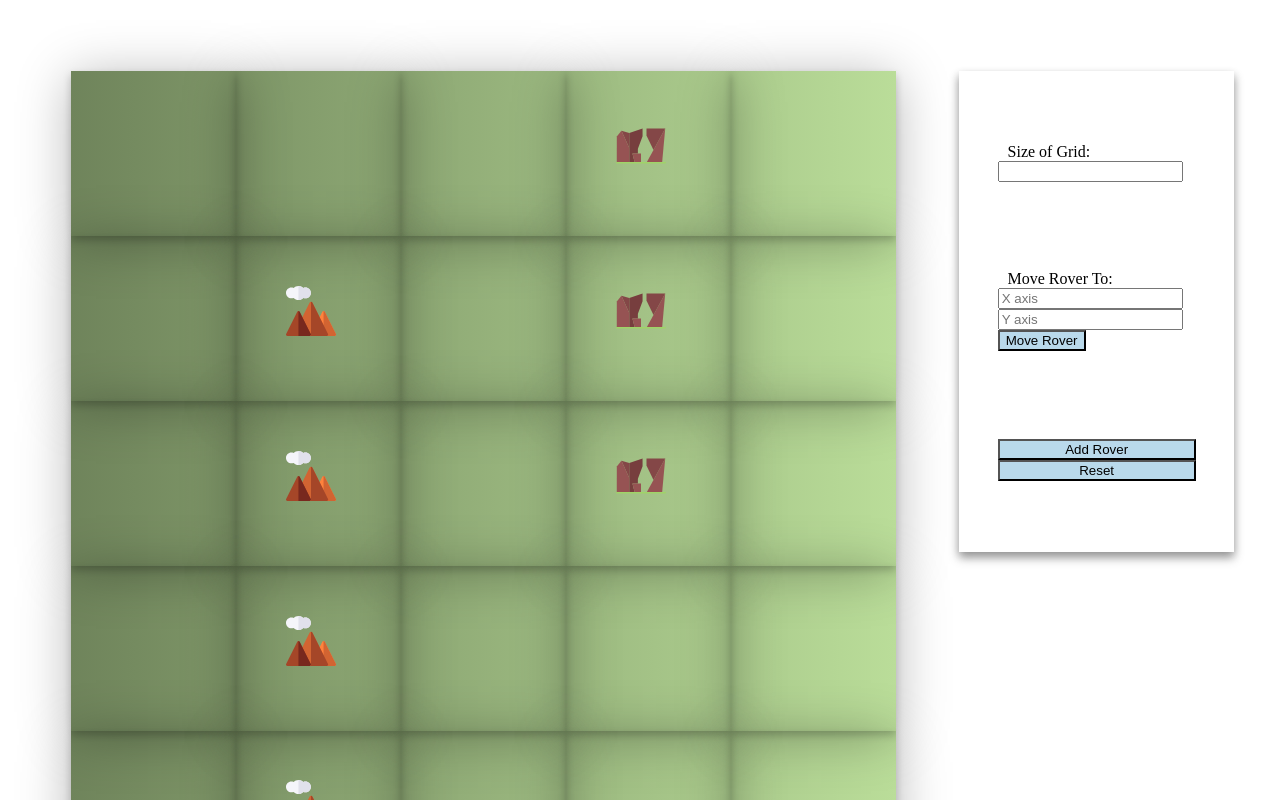
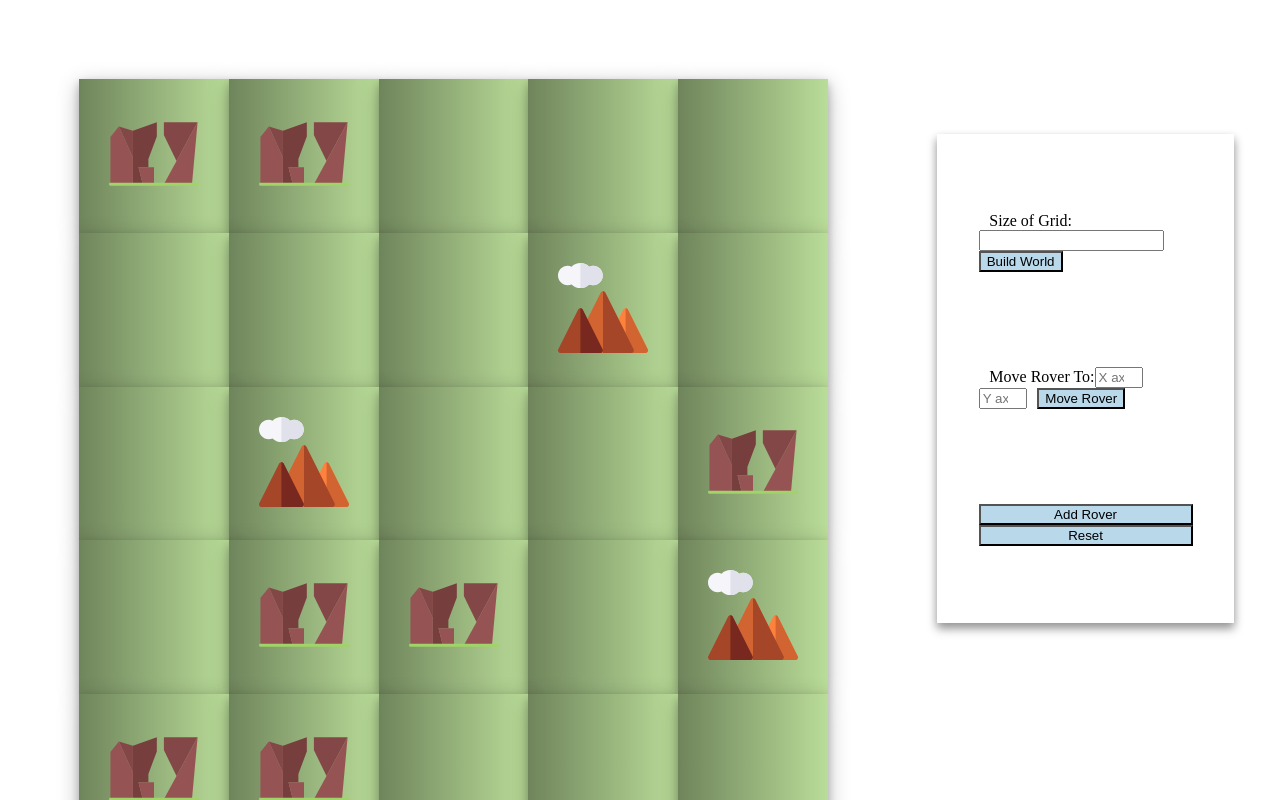
Before and after one commit to wiedld/reactive-rover, a React app in the folder client/: page / in a window 1280 px wide. Shown: the top 800 px of the page. Built offline with nearby package versions, Linux system fonts and the light colour scheme.

Commit message:
interactive world build, and fix css

```diff
--- a/client/src/control-panel/index.tsx
+++ b/client/src/control-panel/index.tsx
@@ -1,8 +1,12 @@
-import React from 'react';
+import React, { useState } from 'react';
 import injectSheet, { WithStylesProps } from 'react-jss';
 import classNames from 'classnames';
+import { Dispatch } from '../hooks';
 
 interface ControlsProps {
+    maxLoc: number;
+    newWorld: (e: number) => void;
+    // moveToLoc: Dispatch;
 }
 
 const styles = {
@@ -31,24 +35,43 @@ type StyledProps = WithStylesProps<typeof styles> & ControlsProps;
 
 
 const Controls = injectSheet(styles)(({
-    classes
+    classes,
+    maxLoc,
+    newWorld,
+    // moveToLoc
 }: StyledProps) => {
 
     const t = () => {};
 
+    const [size, setSize] = useState(0);
+    const [x, setX] = useState(1);
+    const [y, setY] = useState(1);
+
     return (
         <div className={classes.container}>
-            <form onSubmit={t}>
+            <form onSubmit={e => { e.preventDefault(); newWorld(size); }}>
                 <label>
                     Size of Grid:
-                    <input type="number" name="world size" />
+                    <input type="number" name="world size" onChange={e => setSize(parseInt(e.target.value))} />
                 </label>
+                <input type="submit" value="Build World" className={classes.but} />
             </form>
             <form onSubmit={t}>
                 <label>
                     Move Rover To:
-                    <input type="number" name="X axis" placeholder="X axis" />
-                    <input type="number" name="Y axis" placeholder="Y axis" />
+                    <input
+                        type="number"
+                        name="X axis"
+                        min="1" max={maxLoc}
+                        placeholder="X axis"
+                        onChange={e => setX(parseInt(e.target.value))} />
+                    <input
+                        type="number"
+                        name="Y axis"
+                        min="1"
+                        max={maxLoc}
+                        placeholder="Y axis"
+                        onChange={e => setY(parseInt(e.target.value))} />
                 </label>
                 <input type="submit" value="Move Rover" className={classes.but} />
             </form>
--- a/client/src/grid/index.tsx
+++ b/client/src/grid/index.tsx
@@ -12,7 +12,6 @@ interface GridProps {
 
 const styles = {
     grid: {
-        backgroundImage: 'linear-gradient(to right, #6f845b, #badd99)',
         display: 'flex',
         flexDirection: 'column',
         flexWrap: 'nowrap',
@@ -21,7 +20,8 @@ const styles = {
         top: '0',
         bottom: '0',
         left: '0',
-        right: '0'
+        right: '0',
+        padding: '8%'
     }
 };
 type StyledProps = WithStylesProps<typeof styles> & GridProps;
--- /dev/null
+++ b/client/src/hooks.ts
@@ -0,0 +1,33 @@
+import React, { useState, useEffect } from 'react';
+import PhysicalWorld from './world';
+import Robot from './robot';
+import { Location } from './global-types';
+
+export type Dispatch = React.Dispatch<React.SetStateAction<any>>;
+
+
+export function useWorld(): [PhysicalWorld, (n: number) => void] {
+    const createWorld = (x = 5, y = 5) => new PhysicalWorld(x,y);
+    const [world, setWorld] = useState(createWorld());
+    const newWorld = (n: number) => setWorld(createWorld(n,n));
+
+    return [world, newWorld];
+}
+
+export function createRobot(world: PhysicalWorld): [Robot, Dispatch] {
+     // @ts-ignore
+    const createRobot = (loc = [2,2], dir = 'N') => new Robot(world, loc, dir);
+    const [robot, moveToLoc] = useState(createRobot());
+
+    useEffect(() => {
+        // @ts-ignore
+        function handleUserInput (e) {
+            console.log('e', e);
+            // FIXME: get from user selection? Any sized world?
+            // const loc: Location = [2,2];
+            // robot.moveTo(loc);
+        }
+    });
+
+    return [robot, moveToLoc];
+}
--- a/client/src/index.tsx
+++ b/client/src/index.tsx
@@ -1,44 +1,31 @@
-import React, { useState, useEffect } from 'react';
+import React from 'react';
 import { render } from 'react-dom';
 import injectSheet, { WithStylesProps } from 'react-jss';
 import classNames from 'classnames';
 import SquareContainer from './square-container';
 import Grid from './grid';
 import ControlPanel from './control-panel';
-import PhysicalWorld from './world';
-import { World } from './global-types';
+import { useWorld, createRobot } from './hooks';
 
 const styles = {
     container: {
-        display: 'flex',
+        display: 'flex'
     },
     controls: {
         flex: '1',
-        paddingTop: '5%',
-        paddingRight: '3%'
+        padding: '10% 3%'
     },
     grid: {
-        flex: '3',
-        padding: '5%'
+        flex: '3'
     }
 };
+
 
 const App = injectSheet(styles)(({
     classes
 }) => {
-    const createWorld = (x = 5, y = 5) => new PhysicalWorld(x,y);
-    const [world, setWorld] = useState(createWorld());
-
-    useEffect(() => {
-        // @ts-ignore
-        function handleUserInput (e) {
-            // FIXME: get from user selection? Any sized world?
-            const x = 5;
-            const y = 5;
-
-            setWorld(createWorld(x,y));
-        }
-    });
+    const [world, newWorld] = useWorld();
+    // const [robot, moveToLoc] = createRobot(world);
 
     return (
         <div className={classes.container}>
@@ -48,7 +35,11 @@ const App = injectSheet(styles)(({
                 </SquareContainer>
             </div>
             <div className={classes.controls}>
-                <ControlPanel />
+                <ControlPanel
+                    maxLoc={world.worldMap.length}
+                    newWorld={newWorld}
+                    // moveToLoc={moveToLoc}
+                />
             </div>
         </div>
     );
--- a/client/src/tile/index.tsx
+++ b/client/src/tile/index.tsx
@@ -13,16 +13,20 @@ interface TileProps {
 }
 
 const styles = {
+    blank: {
+        opacity: '0%'
+    },
     img: {
-        position: 'absolute',
         margins: 'auto',
-        height: '50px',
-        width: '50px'
+        maxWidth: '100%',
+        maxHeight: '100%',
+        objectFit: 'contain'
     },
     tile: {
-        boxShadow: '0 4px 8px 0 rgba(0, 0, 0, 0.2), 0 6px 50px 0 rgba(0, 0, 0, 0.29)',
+        backgroundImage: 'linear-gradient(to right, #6f845b, #badd99)',
+        boxShadow: '0 4px 8px 0 rgba(0, 0, 0, 0.2), 0 6px 20px 0 rgba(0, 0, 0, 0.29)',
         flex: '1 1 auto',
-        padding: '30%'
+        padding: '20%'
     }
 };
 type StyledProps = WithStylesProps<typeof styles> & TileProps;
@@ -41,7 +45,10 @@ const Tile = injectSheet(styles)(({
 
     return (
         <div className={classes.tile}>
-            {img ? <img className={classes.img} src={img} /> : null}
+            <img
+                className={classNames(classes.img, !img ? classes.blank : '')}
+                src={img || Canyon}
+            />
         </div>
     );
 });
--- a/client/src/world/utils.ts
+++ b/client/src/world/utils.ts
@@ -1,12 +1,9 @@
 import { Terrian, World } from '../global-types';
 
-// FIXME: create world
 export const createWorld = (x: number, y: number): World => {
-    return [
-        [Terrian.P, Terrian.P, Terrian.P, Terrian.C, Terrian.P],
-        [Terrian.P, Terrian.M, Terrian.P, Terrian.C, Terrian.P],
-        [Terrian.P, Terrian.M, Terrian.P, Terrian.C, Terrian.P],
-        [Terrian.P, Terrian.M, Terrian.P, Terrian.P, Terrian.P],
-        [Terrian.P, Terrian.M, Terrian.P, Terrian.P, Terrian.P]
-    ];
+    const options = [Terrian.P, Terrian.P, Terrian.P, Terrian.M, Terrian.C];
+    const getRandIdx = () => Math.floor(Math.random() * options.length);
+
+    const out = Array(y).fill(0);
+    return out.map(_ => Array(x).fill(0).map(_ => options[getRandIdx()]));
 };
```
